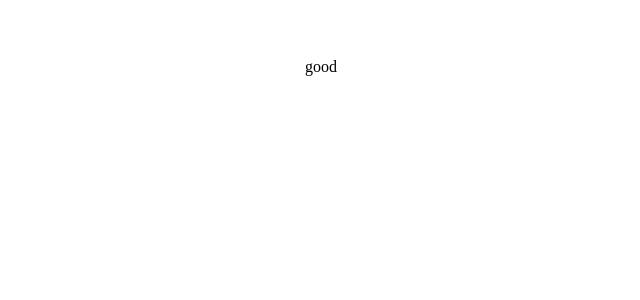
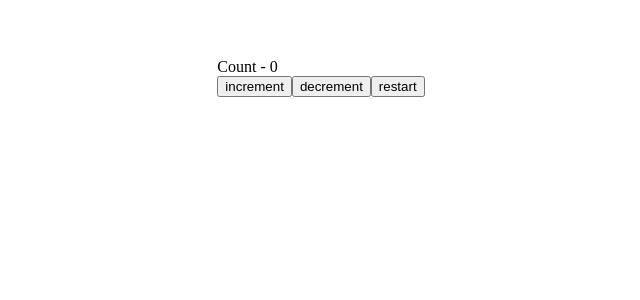
Before and after one commit to igoris12/react-corse, a React (Create React App) app: page / in a window 1280 px wide. Shown: the top 300 px of the page, without its empty margins (319-959 px from the left). Built offline with nearby package versions, Linux system fonts and the light colour scheme.

Commit message:
set useReduser

```diff
--- a/src/Componets/App.jsx
+++ b/src/Componets/App.jsx
@@ -1,7 +1,12 @@
 import React from 'react';
+import UseReduserCom from './reactHooks/UseReducer/UseReduserCom';
 
 function App() {
-  return <div>good</div>;
+  return (
+    <div>
+      <UseReduserCom />
+    </div>
+  );
 }
 
 export default App;
--- /dev/null
+++ b/src/Componets/reactHooks/UseReducer/UseReduserCom.jsx
@@ -0,0 +1,28 @@
+import React, { useReducer } from 'react';
+
+const initialState = 0;
+const reducer = (state, action) => {
+  switch (action) {
+    case 'increment':
+      return state++;
+    case 'decrement':
+      return state++;
+    case 'restart':
+      return (state = initialState);
+    default:
+      return state;
+  }
+};
+function UseReduserCom() {
+  const [count, dispatch] = useReducer(reducer, initialState);
+  return (
+    <div>
+      <div>Count - {count}</div>
+      <button>increment</button>
+      <button>decrement</button>
+      <button>restart</button>
+    </div>
+  );
+}
+
+export default UseReduserCom;
```
